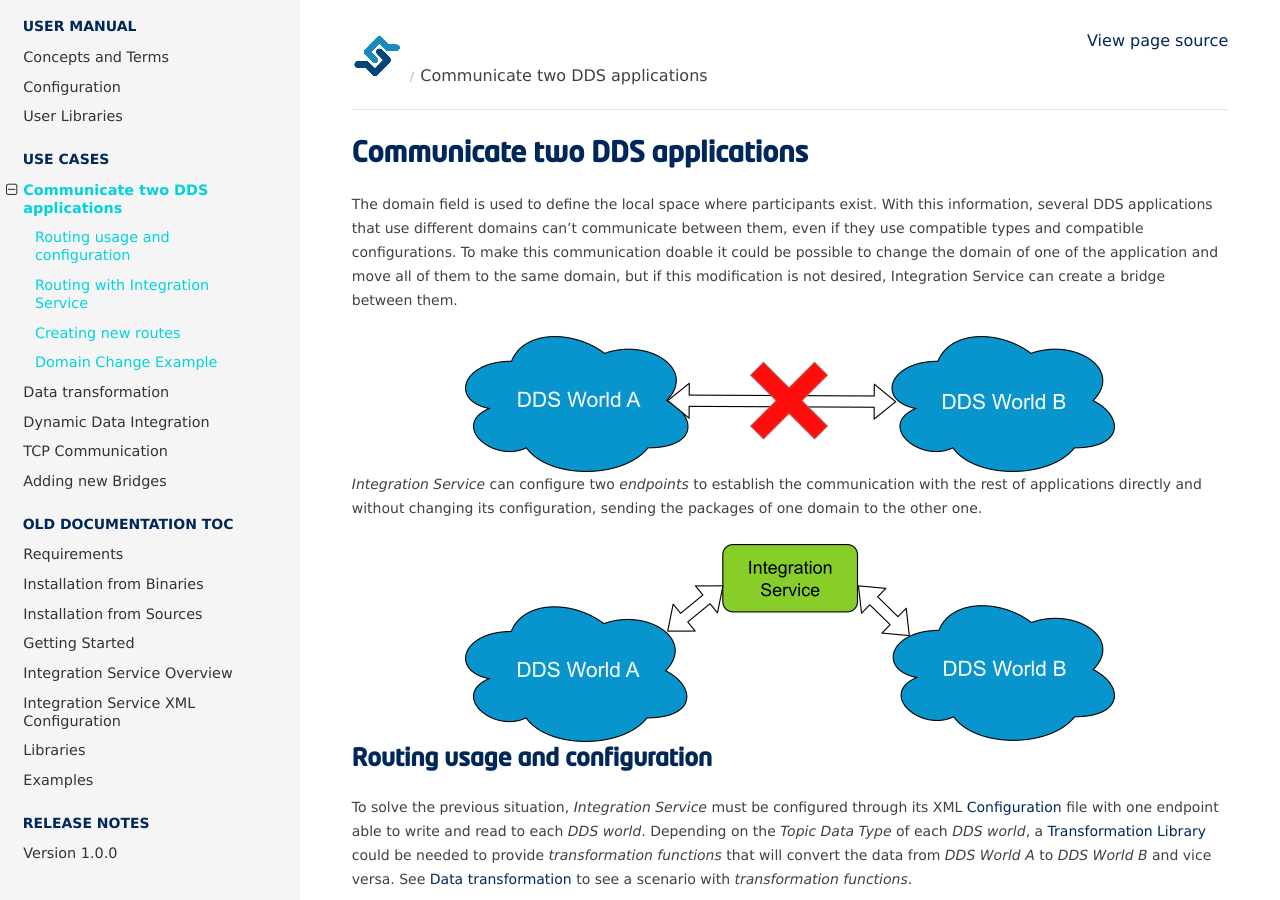
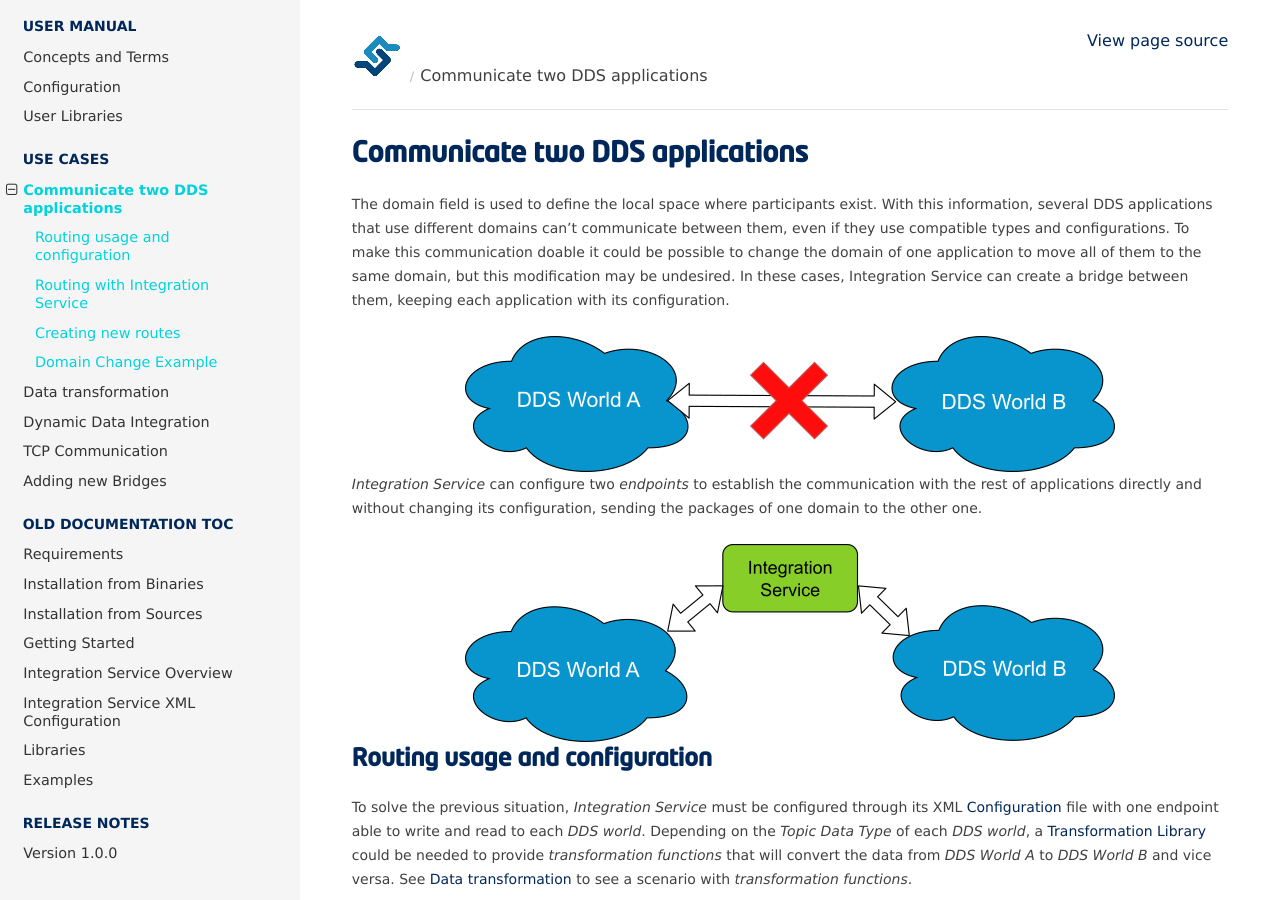
Before and after one commit to eProsima/Integration-Service-docs, a Sphinx documentation site: the page built from docs/communicatedds.rst, in a window 1280 px wide and 900 px high. Built offline with Sphinx 7.4.7 and the Read the Docs theme 2.0.0, drawn with Linux system fonts in a browser that asks for light colours; some of the changed text lies outside the part shown.

Commit message:
Refs #3933 DDS Example reviewed with grammarly

```diff
--- a/docs/communicatedds.rst
+++ b/docs/communicatedds.rst
@@ -3,9 +3,10 @@ Communicate two DDS applications
 
 The domain field is used to define the local space where participants exist. With this information, several
 DDS applications that use different domains can't communicate between them, even if they use compatible types
-and compatible configurations. To make this communication doable it could be possible to change the domain
-of one of the application and move all of them to the same domain, but if this modification is not desired,
-Integration Service can create a bridge between them.
+and configurations.
+To make this communication doable it could be possible to change the domain of one application to move all of
+them to the same domain, but this modification may be undesired.
+In these cases, Integration Service can create a bridge between them, keeping each application with its configuration.
 
 .. image:: DDS_NO_COMS.png
     :align: center
@@ -78,7 +79,7 @@ Domain Change Example
 
 This example shows how *IS* can communicate two *participants* that belong to different *domains*.
 
-To execute the example properly, it's mandatory to compile the example itself, from the `domain_change example location <https://github.com/eProsima/Integration-Service/tree/feature/TCP_DynTypes/examples/domain_change>`_.
+To properly execute the example, it's mandatory to compile it from the `domain_change example location <https://github.com/eProsima/Integration-Service/tree/feature/TCP_DynTypes/examples/domain_change>`_.
 
 Linux:
 
@@ -124,7 +125,7 @@ In another terminal:
     $ cd <path_to_is_source>/examples/domain_change
     $ integration_service config.xml
 
-This is the schema of the internal flow of this example:
+This schema shows the internal flow of this example:
 
 .. image:: DomainChange.png
     :align: center
```
Also changed, not shown: other parts of docs/communicatedds.rst (+3 -3 lines).
